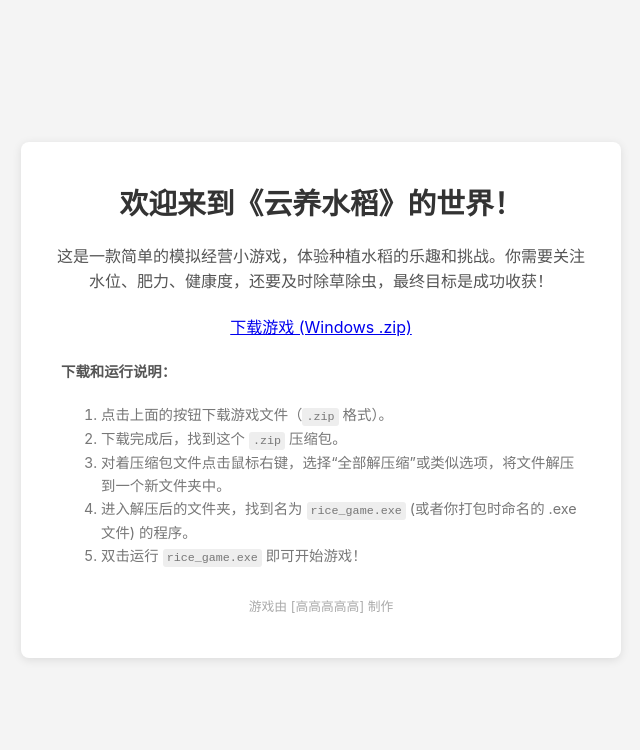
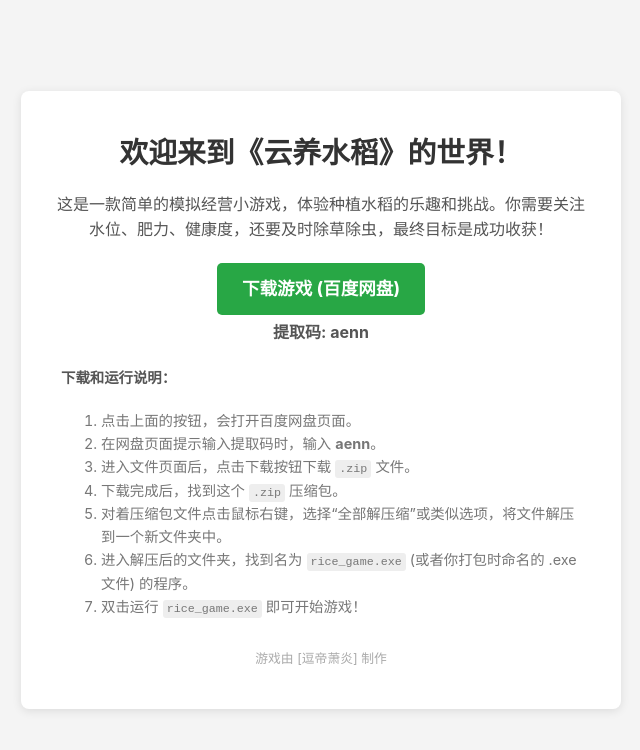
Before and after one commit to asdfffzzakak/small-game-gaogaogoa, a plain HTML site: page index.html in a window 1280 px wide. Shown: the whole page, without its empty margins (319-959 px from the left). Drawn offline with Linux system fonts and the light colour scheme.

Commit message:
Update index.html

```diff
--- a/index.html
+++ b/index.html
@@ -110,24 +110,25 @@
         <!-- <img src="screenshot.png" alt="云养水稻游戏截图" class="screenshot"> -->
 
         <!-- !!! 关键步骤：你需要把下面 href="..." 引号里的链接替换成你游戏压缩包的真实下载地址 !!! -->
-        <a href="通过网盘分享的文件：云养水稻0.6.zip
-链接: https://pan.baidu.com/s/1pZXSz2-n9q1UdcSr5xo-qg?pwd=aenn 提取码: aenn" download>
-            下载游戏 (Windows .zip)
+        <a href="https://pan.baidu.com/s/1pZXSz2-n9q1UdcSr5xo-qg?pwd=aenn" class="download-button" target="_blank" rel="noopener noreferrer">
+            下载游戏 (百度网盘)
         </a>
+        <p style="font-weight: bold; margin-top: 5px;">提取码: aenn</p> <!-- 把提取码显示出来 -->
 
         <div class="instructions">
            <p><strong>下载和运行说明：</strong></p>
            <ol>
-                <li>点击上面的按钮下载游戏文件（<code>.zip</code> 格式）。</li>
+               <li>点击上面的按钮，会打开百度网盘页面。</li>
+               <li>在网盘页面提示输入提取码时，输入 <strong>aenn</strong>。</li>
+               <li>进入文件页面后，点击下载按钮下载 <code>.zip</code> 文件。</li>
                <li>下载完成后，找到这个 <code>.zip</code> 压缩包。</li>
                <li>对着压缩包文件点击鼠标右键，选择“全部解压缩”或类似选项，将文件解压到一个新文件夹中。</li>
                <li>进入解压后的文件夹，找到名为 <code>rice_game.exe</code> (或者你打包时命名的 .exe 文件) 的程序。</li>
                <li>双击运行 <code>rice_game.exe</code> 即可开始游戏！</li>
            </ol>
         </div>
-
         <p class="footer">
-            游戏由 [高高高高高] 制作
+            游戏由 [逗帝萧炎] 制作
         </p>
     </div>
 </body>
```
Lines whose indentation alone changed are shown as unchanged.
